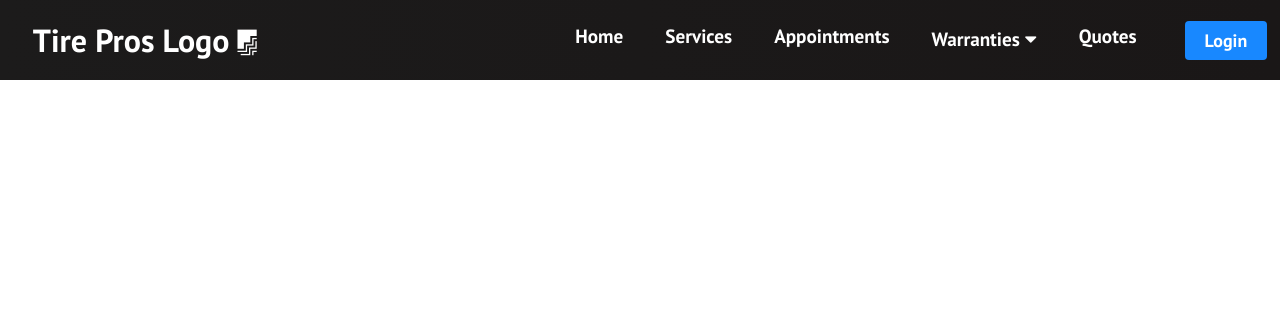
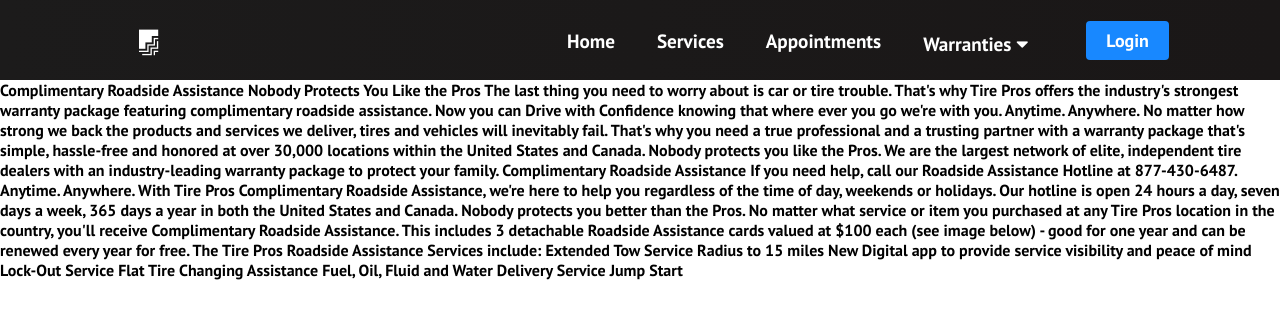
Before and after one commit to Stridernative/final-project, a React (Create React App) app in the folder frontend/: page /RoadSide-Assistance in a window 1280 px wide. Shown: the top 318 px of the page. Built offline with nearby package versions, Linux system fonts and the light colour scheme.

Commit message:
All routes placed all data on pages

```diff
--- a/frontend/src/App.js
+++ b/frontend/src/App.js
@@ -11,6 +11,9 @@
 import HassleFree from './Pages/HassleFree';
 import Login from './Login/Login'
 import EditForm from './Pages/EditForm';
+import NationWideWarranty from './Pages/NationWideWarranty';
+import RoadSideAssistance from './Pages/RoadSideAssistance';
+import Promise from './Pages/Promise';
 
 
 
@@ -30,6 +33,12 @@
         <Route exact path="/Financing" element={<Financing/>}/>
         <Route exact path="/Login"  element={<Login setCurrentUser={setCurrentUser}/>}/>
         <Route exact path="/Edit-Service" element={<EditForm/>}/>
+        <Route exact path="/NationWide-Warranty" element={<NationWideWarranty/>}/>
+        <Route exact path="/HassleFree" element={<HassleFree/>}/>
+        <Route exact path="/RoadSide-Assistance" element={<RoadSideAssistance/>}/>
+        <Route exact path="/250-Promise" element={<Promise/>}/>
+
+
         </Routes>
     </div>
   );
--- a/frontend/src/NavBar/Index.js
+++ b/frontend/src/NavBar/Index.js
@@ -27,7 +27,7 @@
 <>
     <nav className ='navbar'>
       <Link to="/" className='navbar-logo'>
-        Tire Pros Logo
+        <img src="" alt="" />
         <i class='fab fa-firstdraft' />
         </Link>
         <div className='menu-icon' onClick={handleClick}>
@@ -63,11 +63,11 @@
              {dropdown && <Dropdown />}
             </li>
 
-            <li className='nav-item'>
+            {/* <li className='nav-item'>
                 <Link to='/Quotes' className='nav-links' onClick={closeMobileMenu}>
                     Quotes
                 </Link>
-            </li>
+            </li> */}
 
             <li className='nav-item'>
                 <Link to='/Login' className='nav-links-mobile' onClick={closeMobileMenu}>
--- a/frontend/src/Pages/RoadSideAssistance.js
+++ b/frontend/src/Pages/RoadSideAssistance.js
@@ -51,4 +51,4 @@
     )
 }
 
-export default RoadSideAssistance
+export default RoadSideAssistance;
```
